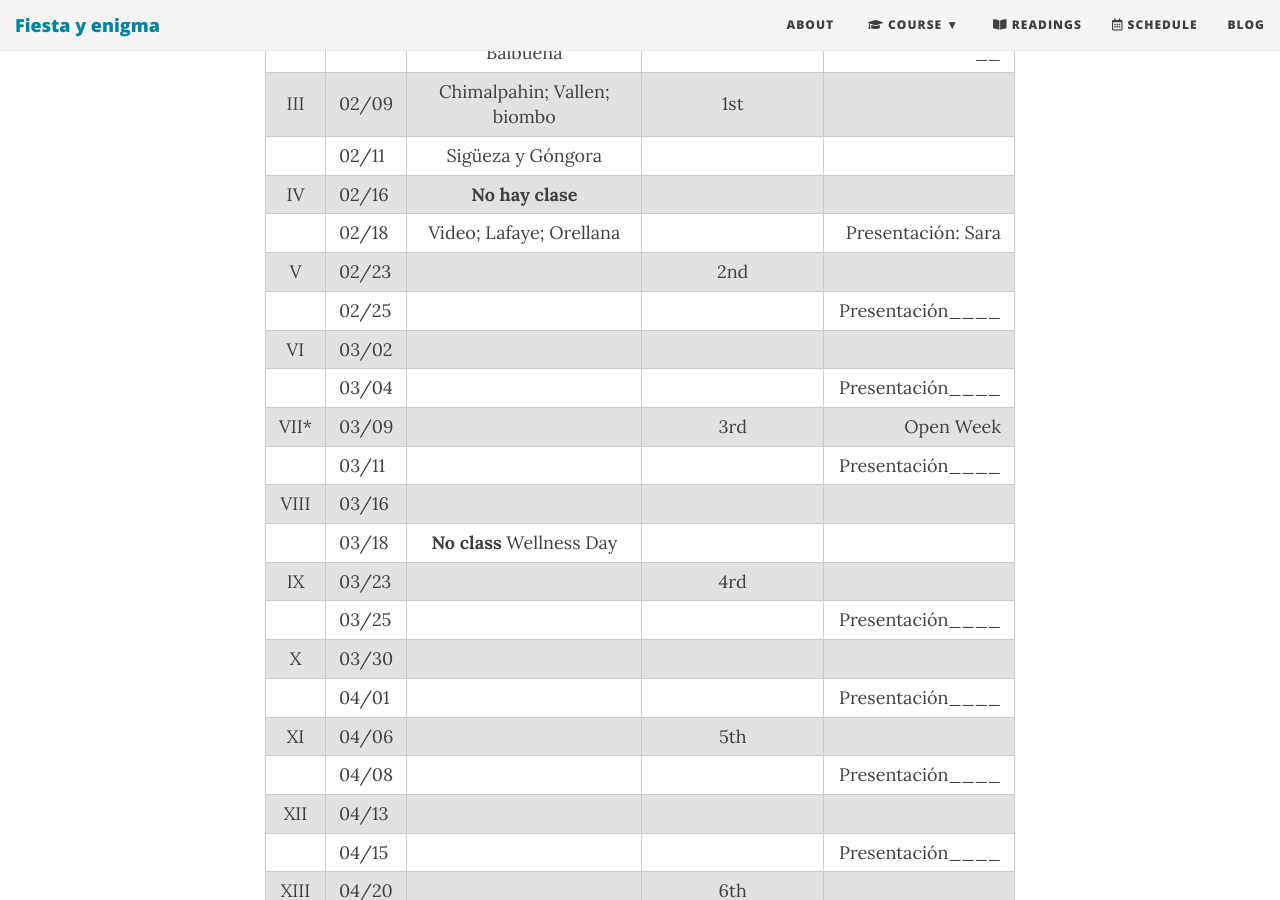
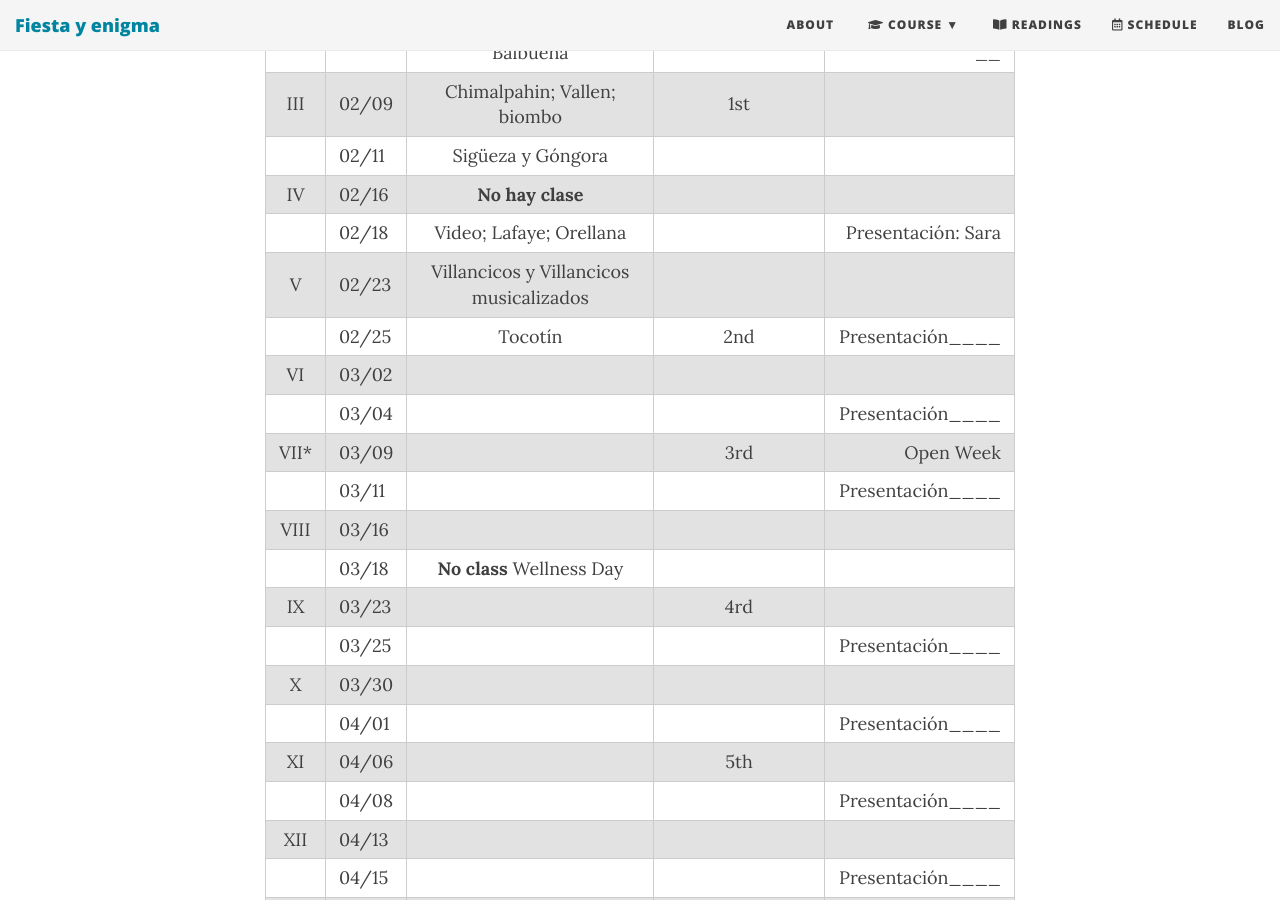
Before and after one commit to Hipomenes/novohispana, a Jekyll site: the page built from calendar.md, in a window 1280 px wide and 900 px high, scrolled down 562 px. Built offline with Jekyll 4.4.1, drawn with Linux system fonts in a browser that asks for light colours; nearby versions of some CDN libraries.

Commit message:
Update calendar.md

```diff
--- a/calendar.md
+++ b/calendar.md
@@ -16,8 +16,8 @@ subtitle: Spring 2021
 |       | 02/11 | Sigüeza y Góngora | |  |
 |  IV   | 02/16 | **No hay clase** | | |
 |       | 02/18 | Video; Lafaye; Orellana | | Presentación: Sara |
-| V     | 02/23 | | 2nd | |
-|       | 02/25 | | | Presentación____ |
+| V     | 02/23 | Villancicos y Villancicos musicalizados |  | |
+|       | 02/25 | Tocotín | 2nd | Presentación____ |
 | VI    | 03/02 | | | |
 |       | 03/04 | | | Presentación____ |
 | VII*  | 03/09 | | 3rd | Open Week |
```
